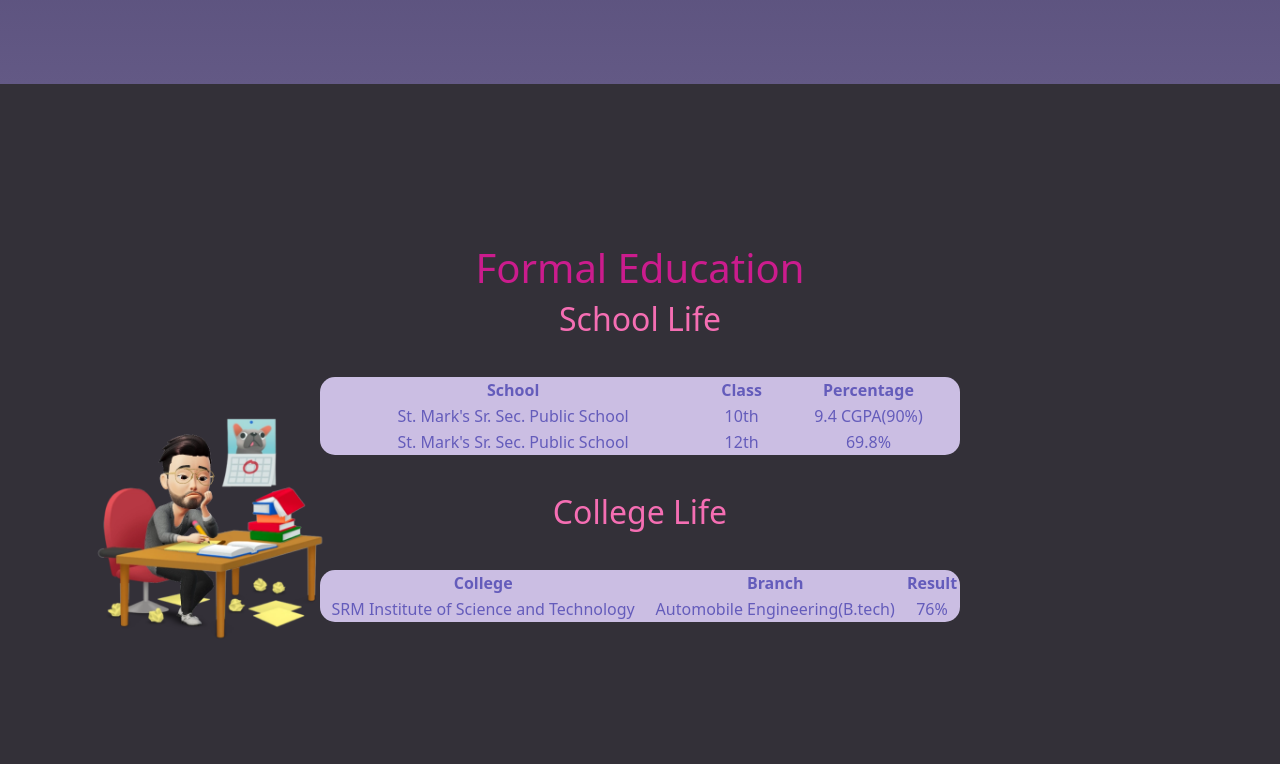
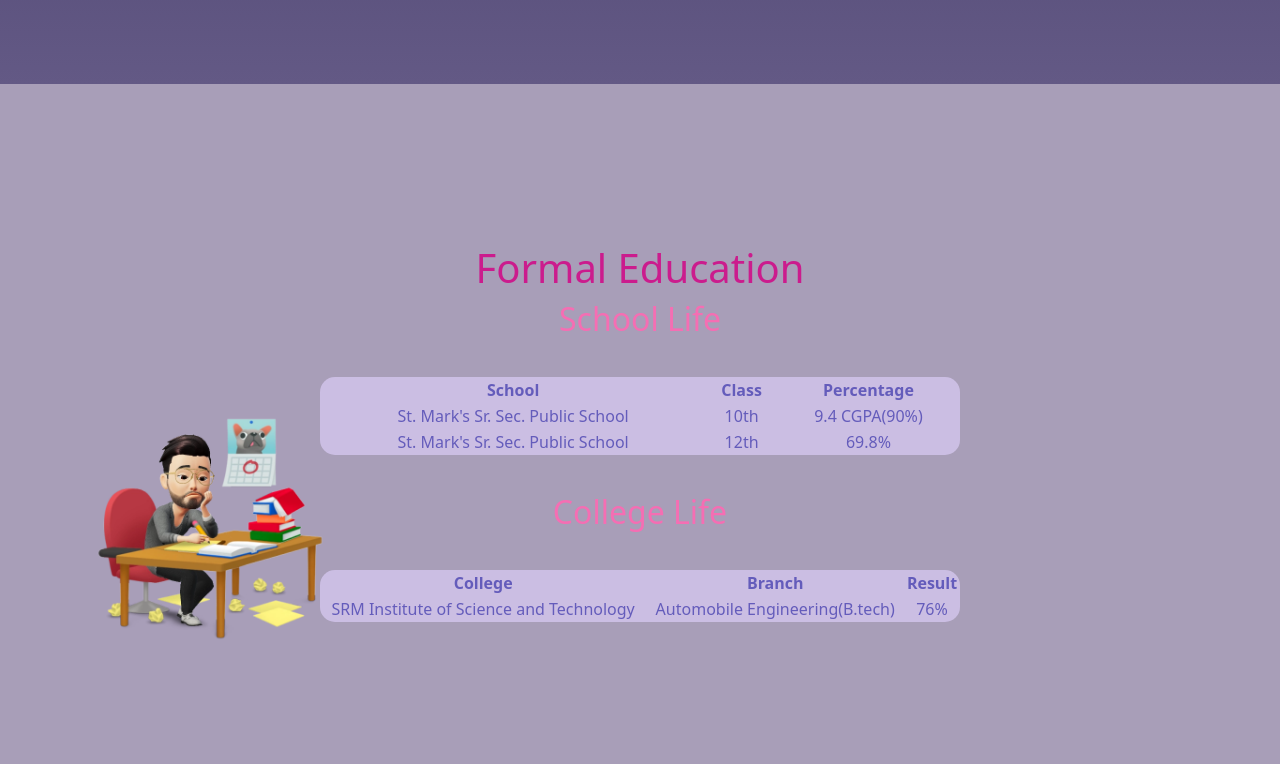
Before and after one commit to ritvickp9/personal-website, a website: page index.html in a window 1280 px wide. Shown: the part 1376-2140 px from the top of the page. Drawn offline with nearby package versions, Linux system fonts and the light colour scheme; a script that the page names is missing.

Commit message:
Test from home pc

```diff
--- a/css/style.css
+++ b/css/style.css
@@ -121,7 +121,7 @@ h2{
 }
 
 .life{
-  background-color: rgb(51, 48, 56);
+  background-color: rgb(168, 158, 184);
   /* background-image: linear-gradient(#393053,#18122B); */
   text-align: center;
   height: 800px;
```
